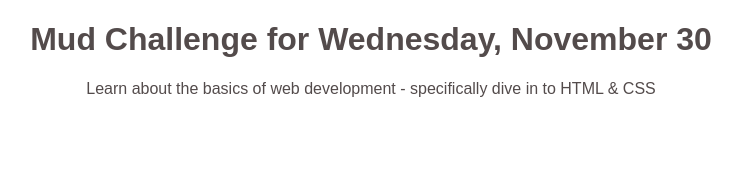
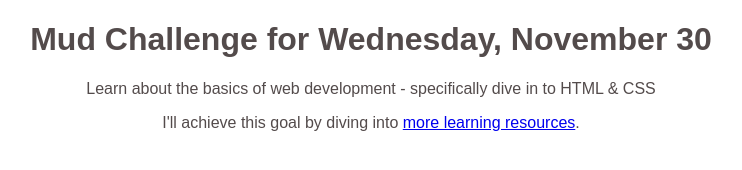
Before and after one commit to LAHILOTE/100-Days-Code, a plain HTML site: page index.html in a window 1280 px wide. Shown: the whole page, without its empty margins (269-1011 px from the left). Drawn offline with Linux system fonts and the light colour scheme.

Commit message:
022-Adding a Link [Day 3]

```diff
--- a/index.html
+++ b/index.html
@@ -13,6 +13,9 @@
         30</h1>
     <p style="font-family: sans-serif; text-align: center; color: rgb(83,75,75); ">Learn about the basics of web
         development - specifically dive in to HTML & CSS</p>
+    <p style="font-family: sans-serif; text-align: center; color: rgb(83,75,75); ">
+        I'll achieve this goal by diving into <a href="www.google.com">more learning resources</a>.
+    </p>
 </body>
 
 </html>
```
